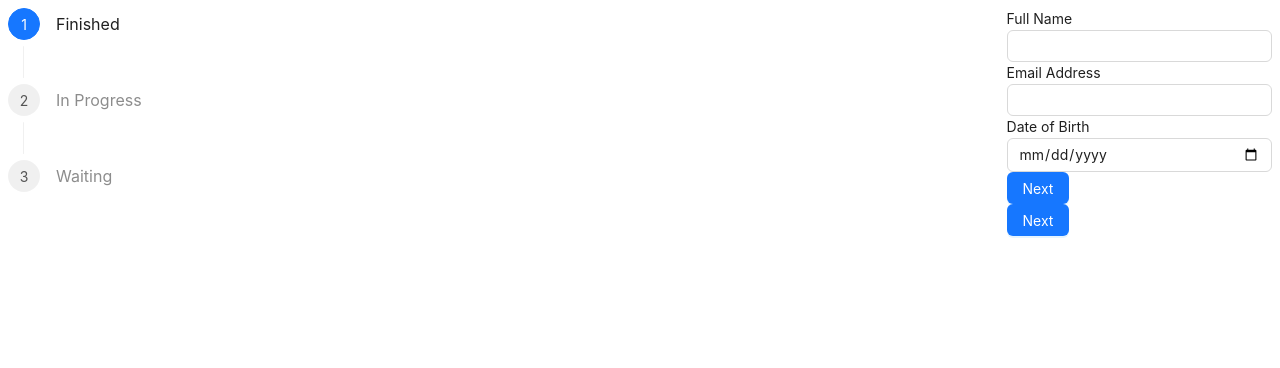
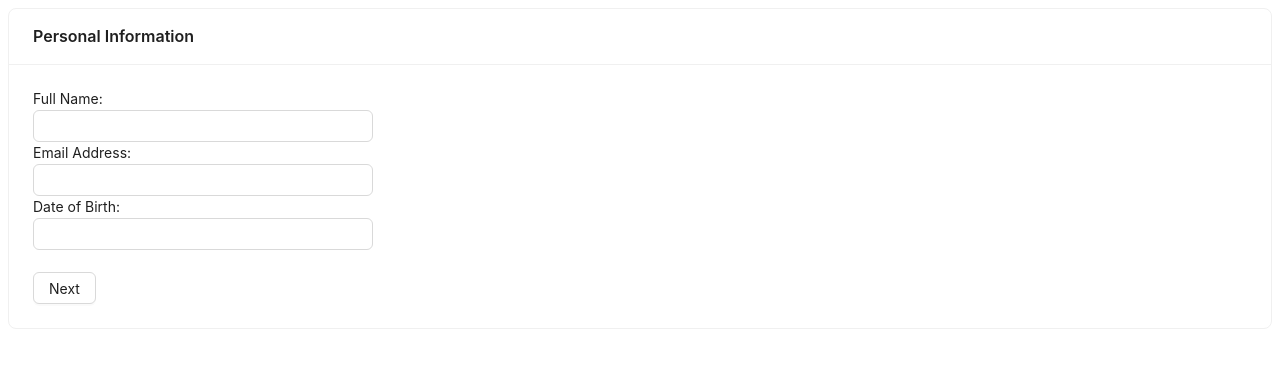
Before and after one commit to RevoU-FSSE-2/week-12-rz0u, a React (Vite) app: page / in a window 1280 px wide. Shown: the top 368 px of the page. Built offline with nearby package versions, Linux system fonts and the light colour scheme.

Commit message:
components and perosnal form

```diff
--- a/src/App.tsx
+++ b/src/App.tsx
@@ -1,11 +1,8 @@
-import MultiStepFormContainer from "./components/MultiStepContainer/MultiStepContainer";
+// import MultiStepFormContainer from "./components/MultiStepContainer/MultiStepContainer";
+import { PersonalForm } from "./containers";
 
 function App() {
-  return (
-    <div className="App">
-      <MultiStepFormContainer />
-    </div>
-  );
+  return <PersonalForm />;
 }
 
 export default App;
--- a/src/components/Button/index.tsx
+++ b/src/components/Button/index.tsx
@@ -1,12 +1,12 @@
-import { Button as BaseButton } from "antd";
+import { Button as BaseButton, ButtonProps } from "antd";
 import { ReactNode } from "react";
 
-interface Props {
+interface Props extends ButtonProps {
   title?: string;
   children: ReactNode;
 }
 
-const Button = ({ title, children }: Props) => {
+const Button: React.FC<Props> = ({ title, children }: Props) => {
   return <BaseButton title={title}>{children}</BaseButton>;
 };
 
--- a/src/components/Card/index.tsx
+++ b/src/components/Card/index.tsx
@@ -1,7 +1,7 @@
-import { Card as BaseCard } from "antd";
+import { Card as BaseCard, CardProps } from "antd";
 import { ReactNode } from "react";
 
-interface Props {
+interface Props extends CardProps {
   title?: string;
   children: ReactNode;
 }
--- /dev/null
+++ b/src/components/Input/index.tsx
@@ -0,0 +1,11 @@
+import { Input as BaseInput, InputProps } from "antd";
+
+interface Props extends InputProps {
+  name?: string;
+}
+
+const Input: React.FC<Props> = (props) => {
+  return <BaseInput {...props} />;
+};
+
+export default Input;
--- a/src/components/Text/index.tsx
+++ b/src/components/Text/index.tsx
@@ -1,28 +1,21 @@
 import { ReactNode } from "react";
+import { Typography } from "antd";
 
 interface Props {
   children: ReactNode;
-  type?: "h1" | "h2" | "h3" | "p" | "span";
+  font?: "default" | "secondary" | "strong";
 }
 
-const Text = ({ children, type }: Props) => {
-  if (type === "h1") {
-    return <h1>{children}</h1>;
+const Text = ({ children, font }: Props) => {
+  if (font === "secondary") {
+    return <Typography.Text type="secondary">{children}</Typography.Text>;
   }
 
-  if (type === "h2") {
-    return <h2>{children}</h2>;
+  if (font === "strong") {
+    return <Typography.Text strong>{children}</Typography.Text>;
   }
 
-  if (type === "h3") {
-    return <h3>{children}</h3>;
-  }
-
-  if (type === "span") {
-    return <span>{children}</span>;
-  }
-
-  return <p>{children}</p>;
+  return <Typography.Text>{children}</Typography.Text>;
 };
 
 export default Text;
--- a/src/components/index.ts
+++ b/src/components/index.ts
@@ -1,5 +1,7 @@
 export { default as Button } from "./Button";
 export { default as Card } from "./Card";
-export { default as DatePicker } from "./DatePicker";
 export { default as Space } from "./Space";
 export { default as Text } from "./Text";
+export { default as Input } from "./Input";
+export { default as TextArea } from "./TextArea";
+// export { default as DatePicker } from "./DatePicker";
--- a/src/containers/AccountForm/index.tsx
+++ b/src/containers/AccountForm/index.tsx
@@ -1,47 +1,121 @@
-import { Formik, Field, ErrorMessage, FormikHelpers } from "formik";
-import { Form, Input, Button } from "antd";
-import validationSchema from "../../validationSchema";
+import { useFormik } from "formik";
+import { Card, Text, Input, Button } from "../../components";
+import * as Yup from "yup";
 
 interface AccountValues {
   username: string;
   password: string;
 }
 
-function AccountForm() {
-  return (
-    <Formik
-      initialValues={{
+const initialValues = {
   username: "",
   password: "",
-      }}
-      validationSchema={validationSchema}
-      onSubmit={(
-        values: AccountValues,
-        { setSubmitting }: FormikHelpers<AccountValues>
-      ) => {
-        console.log("Account Form Values:", values);
-        setSubmitting(false);
-      }}
-    >
-      {() => (
-        <Form>
+};
+
+const validationSchema = Yup.object({
+  username: Yup.string()
+    .matches(
+      /^[a-zA-Z0-9_]+$/,
+      "Username can only contain letters, numbers, and underscores"
+    )
+    .required("Please fill in your desired Username"),
+  password: Yup.string()
+    .min(8, "Password must be at least 8 characters")
+    .matches(
+      /^(?=.*[A-Z])(?=.*[a-z])(?=.*\d)(?=.*[@#$%^&+=!]).*$/,
+      "Password must contain at least one uppercase letter, one lowercase letter, one digit, and one special character"
+    )
+    .required("Please fill in your desired Password"),
+});
+
+const AccountForm = () => {
+  const handleSubmit = (values: AccountValues) => {
+    console.log(values);
+  };
+
+  const forMik = useFormik({
+    initialValues: initialValues,
+    onSubmit: handleSubmit,
+    validationSchema: validationSchema,
+  });
+
+  return (
+    <Card title={"Personal Information"}>
+      <form onSubmit={forMik.handleSubmit}>
         <div>
-            <label htmlFor="username">Username</label>
-            <Field type="text" name="username" as={Input} />
-            <ErrorMessage name="username" component="div" />
+          <Text>Username:</Text>
+          <Input
+            name={"username"}
+            value={forMik.values.username}
+            onChange={forMik.handleChange("username")}
+            status={forMik.errors.username && "error"}
+          />
+          {forMik.errors.username && <Text>{forMik.errors.username}</Text>}{" "}
         </div>
         <div>
-            <label htmlFor="password">Password</label>
-            <Field type="password" name="password" as={Input} />
-            <ErrorMessage name="password" component="div" />
+          <Text>Password:</Text>
+          <Input
+            name={"password"}
+            value={forMik.values.password}
+            onChange={forMik.handleChange("password")}
+            status={forMik.errors.password && "error"}
+          />
+          {forMik.errors.password && <Text>{forMik.errors.password}</Text>}{" "}
         </div>
-          <Button htmlType="submit" type="primary">
+        <Button type={"primary"} htmlType={"submit"}>
           Next
         </Button>
-        </Form>
-      )}
-    </Formik>
+      </form>
+    </Card>
   );
-}
+};
 
 export default AccountForm;
+
+// import { Formik, Field, ErrorMessage, FormikHelpers } from "formik";
+// import { Form, Input, Button } from "antd";
+// import validationSchema from "../../validationSchema";
+
+// interface AccountValues {
+//   username: string;
+//   password: string;
+// }
+
+// function AccountForm() {
+//   return (
+//     <Formik
+//       initialValues={{
+//         username: "",
+//         password: "",
+//       }}
+//       validationSchema={validationSchema}
+//       onSubmit={(
+//         values: AccountValues,
+//         { setSubmitting }: FormikHelpers<AccountValues>
+//       ) => {
+//         console.log("Account Form Values:", values);
+//         setSubmitting(false);
+//       }}
+//     >
+//       {() => (
+//         <Form>
+//           <div>
+//             <label htmlFor="username">Username</label>
+//             <Field type="text" name="username" as={Input} />
+//             <ErrorMessage name="username" component="div" />
+//           </div>
+//           <div>
+//             <label htmlFor="password">Password</label>
+//             <Field type="password" name="password" as={Input} />
+//             <ErrorMessage name="password" component="div" />
+//           </div>
+//           <Button htmlType="submit" type="primary">
+//             Next
+//           </Button>
+//         </Form>
+//       )}
+//     </Formik>
+//   );
+// }
+
+// export default AccountForm;
--- a/src/containers/AddressForm/index.tsx
+++ b/src/containers/AddressForm/index.tsx
@@ -1,6 +1,6 @@
-import { Formik, Field, ErrorMessage, FormikHelpers } from "formik";
-import { Form, Input, Button } from "antd";
-import validationSchema from "../../validationSchema";
+import { useFormik } from "formik";
+import { Card, Text, Input, Button } from "../../components";
+import * as Yup from "yup";
 
 interface AddressValues {
   streetAddress: string;
@@ -9,53 +9,146 @@ interface AddressValues {
   zipCode: string;
 }
 
-function AddressForm() {
-  return (
-    <Formik
-      initialValues={{
+const initialValues = {
   streetAddress: "",
   city: "",
   state: "",
   zipCode: "",
-      }}
-      validationSchema={validationSchema}
-      onSubmit={(
-        values: AddressValues,
-        { setSubmitting }: FormikHelpers<AddressValues>
-      ) => {
-        console.log("Address Form Values:", values);
-        setSubmitting(false);
-      }}
-    >
-      {() => (
-        <Form>
+};
+
+const validationSchema = Yup.object({
+  streetAddress: Yup.string().required("Please fill in your Street Address"),
+  city: Yup.string().required("Please fill in your City"),
+  state: Yup.string().required("Please fill in your State"),
+  zipCode: Yup.string()
+    .matches(/^\d{5}$/, "ZIP code must be 5 digits")
+    .required("Please fill in your Zip Code"),
+});
+
+const AddressForm = () => {
+  const handleSubmit = (values: AddressValues) => {
+    console.log(values);
+  };
+
+  const forMik = useFormik({
+    initialValues: initialValues,
+    onSubmit: handleSubmit,
+    validationSchema: validationSchema,
+  });
+
+  return (
+    <Card title={"Address Information"}>
+      <form onSubmit={forMik.handleSubmit}>
         <div>
-            <label htmlFor="streetAddress">Street Address</label>
-            <Field type="text" name="streetAddress" as={Input} />
-            <ErrorMessage name="streetAddress" component="div" />
+          <Text>Street Address:</Text>
+          <Input
+            name={"streetAddress"}
+            value={forMik.values.streetAddress}
+            onChange={forMik.handleChange("streetAddress")}
+            status={forMik.errors.streetAddress && "error"}
+          />
+          {forMik.errors.streetAddress && (
+            <Text>{forMik.errors.streetAddress}</Text>
+          )}{" "}
         </div>
         <div>
-            <label htmlFor="city">City</label>
-            <Field type="text" name="city" as={Input} />
-            <ErrorMessage name="city" component="div" />
+          <Text>City:</Text>
+          <Input
+            name={"city"}
+            value={forMik.values.city}
+            onChange={forMik.handleChange("city")}
+            status={forMik.errors.city && "error"}
+          />
+          {forMik.errors.city && <Text>{forMik.errors.city}</Text>}{" "}
         </div>
         <div>
-            <label htmlFor="state">State</label>
-            <Field type="text" name="state" as={Input} />
-            <ErrorMessage name="state" component="div" />
+          <Text>State:</Text>
+          <Input
+            name={"state"}
+            value={forMik.values.state}
+            onChange={forMik.handleChange("state")}
+            status={forMik.errors.state && "error"}
+          />
+          {forMik.errors.state && <Text>{forMik.errors.state}</Text>}{" "}
         </div>
         <div>
-            <label htmlFor="zipCode">Zip Code</label>
-            <Field type="text" name="zipCode" as={Input} />
-            <ErrorMessage name="zipCode" component="div" />
+          <Text>Zip Code:</Text>
+          <Input
+            name={"zipCode"}
+            value={forMik.values.zipCode}
+            onChange={forMik.handleChange("zipCode")}
+            status={forMik.errors.zipCode && "error"}
+          />
+          {forMik.errors.zipCode && <Text>{forMik.errors.zipCode}</Text>}{" "}
         </div>
-          <Button htmlType="submit" type="primary">
+        <Button type={"primary"} htmlType={"submit"}>
           Next
         </Button>
-        </Form>
-      )}
-    </Formik>
+      </form>
+    </Card>
   );
-}
+};
 
 export default AddressForm;
+
+// import { Formik, Field, ErrorMessage, FormikHelpers } from "formik";
+// import { Form, Input, Button } from "antd";
+// import validationSchema from "../../validationSchema";
+
+// interface AddressValues {
+//   streetAddress: string;
+//   city: string;
+//   state: string;
+//   zipCode: string;
+// }
+
+// function AddressForm() {
+//   return (
+//     <Formik
+//       initialValues={{
+//         streetAddress: "",
+//         city: "",
+//         state: "",
+//         zipCode: "",
+//       }}
+//       validationSchema={validationSchema}
+//       onSubmit={(
+//         values: AddressValues,
+//         { setSubmitting }: FormikHelpers<AddressValues>
+//       ) => {
+//         console.log("Address Form Values:", values);
+//         setSubmitting(false);
+//       }}
+//     >
+//       {() => (
+//         <Form>
+//           <div>
+//             <label htmlFor="streetAddress">Street Address</label>
+//             <Field type="text" name="streetAddress" as={Input} />
+//             <ErrorMessage name="streetAddress" component="div" />
+//           </div>
+//           <div>
+//             <label htmlFor="city">City</label>
+//             <Field type="text" name="city" as={Input} />
+//             <ErrorMessage name="city" component="div" />
+//           </div>
+//           <div>
+//             <label htmlFor="state">State</label>
+//             <Field type="text" name="state" as={Input} />
+//             <ErrorMessage name="state" component="div" />
+//           </div>
+//           <div>
+//             <label htmlFor="zipCode">Zip Code</label>
+//             <Field type="text" name="zipCode" as={Input} />
+//             <ErrorMessage name="zipCode" component="div" />
+//           </div>
+//           <Button htmlType="submit" type="primary">
+//             Next
+//           </Button>
+//         </Form>
+//       )}
+//     </Formik>
+//   );
+// }
+
+// export default AddressForm;
--- a/src/containers/PersonalForm/index.tsx
+++ b/src/containers/PersonalForm/index.tsx
@@ -1,6 +1,6 @@
-import { Formik, Field, ErrorMessage, FormikHelpers } from "formik";
-import { Form, Input, Button } from "antd";
-import validationSchema from "../../validationSchema";
+import { useFormik } from "formik";
+import { Card, Text, Input, Button, Space } from "../../components";
+import * as Yup from "yup";
 
 interface PersonalValues {
   fullName: string;
@@ -8,47 +8,95 @@ interface PersonalValues {
   birthDate: string;
 }
 
-function PersonalForm() {
+const initialValues = {
+  fullName: "",
+  emailAddress: "",
+  birthDate: "",
+};
+
+const validationSchema = Yup.object({
+  fullName: Yup.string().required("Please fill in your Full Name"),
+  emailAddress: Yup.string()
+    .email("Invalid Email Address")
+    .required("Please fill in your Email Address"),
+  birthDate: Yup.date()
+    .nullable()
+    .required("Please fill in your Date of Birth")
+    .max(new Date(), "Cannot be filled with future dates")
+    .test("age", "You must be at least 18 years old", function (value) {
+      const today = new Date();
+      const birthDate = new Date(value);
+      const age = today.getFullYear() - birthDate.getFullYear();
+      const monthDiff = today.getMonth() - birthDate.getMonth();
+      if (
+        monthDiff < 0 ||
+        (monthDiff === 0 && today.getDate() < birthDate.getDate())
+      ) {
+        return age - 1 >= 18;
+      }
+      return age >= 18;
+    }),
+});
+
+const PersonalForm = () => {
+  const handleSubmit = (values: PersonalValues) => {
+    console.log(values);
+  };
+
+  const forMik = useFormik({
+    initialValues: initialValues,
+    onSubmit: handleSubmit,
+    validationSchema: validationSchema,
+  });
+
   return (
-    <Formik
-      initialValues={{
-        fullName: "",
-        emailAddress: "",
-        birthDate: "",
-      }}
-      validationSchema={validationSchema}
-      onSubmit={(
-        values: PersonalValues,
-        { setSubmitting }: FormikHelpers<PersonalValues>
-      ) => {
-        console.log("Personal Form Values:", values);
-        setSubmitting(false);
-      }}
-    >
-      {() => (
-        <Form>
+    <Card title={"Personal Information"}>
+      <Space>
+        <form onSubmit={forMik.handleSubmit}>
           <div>
-            <label htmlFor="fullName">Full Name</label>
-            <Field type="text" name="fullName" as={Input} />
-            <ErrorMessage name="fullName" component="div" />
+            <Text>Full Name:</Text>
+            <Input
+              name={"fullName"}
+              value={forMik.values.fullName}
+              onChange={forMik.handleChange("fullName")}
+              status={forMik.errors.fullName && "error"}
+            />
+            {forMik.errors.fullName && (
+              <Text font="secondary">{forMik.errors.fullName}</Text>
+            )}{" "}
           </div>
           <div>
-            <label htmlFor="emailAddress">Email Address</label>
-            <Field type="email" name="emailAddress" as={Input} />
-            <ErrorMessage name="emailAddress" component="div" />
+            <Text>Email Address:</Text>
+            <Input
+              name={"emailAddress"}
+              value={forMik.values.emailAddress}
+              onChange={forMik.handleChange("emailAddress")}
+              status={forMik.errors.emailAddress && "error"}
+            />
+            {forMik.errors.emailAddress && (
+              <Text font="secondary">{forMik.errors.emailAddress}</Text>
+            )}{" "}
           </div>
           <div>
-            <label htmlFor="birthDate">Date of Birth</label>
-            <Field type="date" name="birthDate" as={Input} />
-            <ErrorMessage name="birthDate" component="div" />
+            <Text>Date of Birth:</Text>
+            <Input
+              name={"birthDate"}
+              value={forMik.values.birthDate}
+              onChange={forMik.handleChange("birthDate")}
+              status={forMik.errors.birthDate && "error"}
+            />
+            {forMik.errors.birthDate && (
+              <Text font="secondary">{forMik.errors.birthDate}</Text>
+            )}{" "}
           </div>
-          <Button htmlType="submit" type="primary">
+          <br />
+          <Button type={"primary"} htmlType={"submit"}>
             Next
           </Button>
-        </Form>
-      )}
-    </Formik>
+        </form>
+      </Space>
+    </Card>
   );
-}
+};
 
 export default PersonalForm;
```
Also changed, not shown: src/components/DatePicker/index.tsx (+17 -5 lines), src/components/Space/index.tsx (+4 -4 lines), src/components/TextArea/index.tsx (added, +9 -0 lines). Lines whose indentation alone changed are shown as unchanged.
